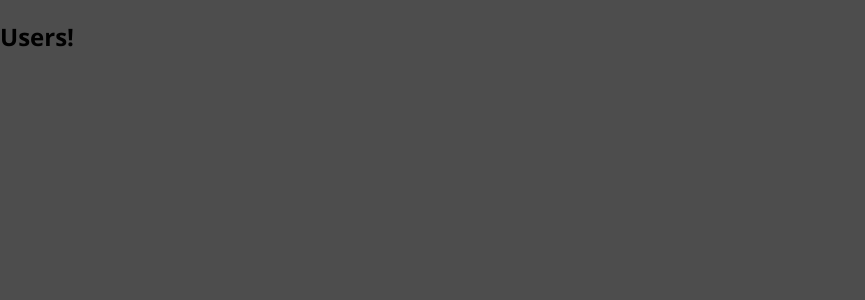
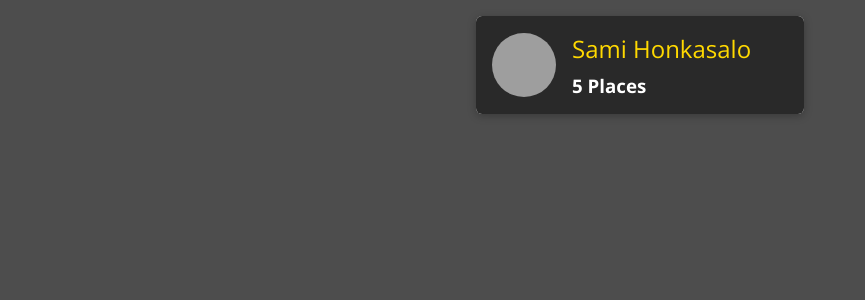
Before and after one commit to SamiHonkasalo/mern-frontend, a React (Create React App) app: page / in a window 1280 px wide. Shown: the top 300 px of the page, without its empty margins (0-865 px from the left). Built offline with nearby package versions, Linux system fonts and the light colour scheme; grey boxes are pictures that could not be loaded.

Commit message:
created card component

```diff
--- /dev/null
+++ b/src/shared/components/UIElements/Avatar.css
@@ -0,0 +1,15 @@
+.avatar {
+  width: 100%;
+  height: 100%;
+  display: flex;
+  justify-content: center;
+  align-items: center;
+}
+
+.avatar img {
+  display: block;
+  border-radius: 50%;
+  width: 100%;
+  height: 100%;
+  object-fit: cover;
+}
--- /dev/null
+++ b/src/shared/components/UIElements/Avatar.tsx
@@ -0,0 +1,21 @@
+import React from 'react';
+
+import './Avatar.css';
+
+interface Props {
+    className?: string;
+    style?: {};
+    image: string;
+    alt: string;
+    width?: string;
+}
+
+const Avatar = (props: Props) => {
+    return (
+        <div className={`avatar ${props.className}`} style={props.style}>
+            <img src={props.image} alt={props.alt} style={{ width: props.width, height: props.width }} />
+        </div>
+    );
+};
+
+export default Avatar;
--- /dev/null
+++ b/src/shared/components/UIElements/Card.css
@@ -0,0 +1,8 @@
+.card {
+  margin: 0;
+  box-shadow: 0 2px 8px rgba(0, 0, 0, 0.26);
+  border-radius: 6px;
+  padding: 1rem;
+  overflow: hidden;
+  background: white;
+}
--- /dev/null
+++ b/src/shared/components/UIElements/Card.tsx
@@ -0,0 +1,19 @@
+import React from 'react';
+
+import './Card.css';
+
+interface Props {
+    className?: string;
+    style?: {};
+    children?: React.ReactNode;
+}
+
+const Card = (props: Props) => {
+    return (
+        <div className={`card ${props.className}`} style={props.style}>
+            {props.children}
+        </div>
+    );
+};
+
+export default Card;
--- /dev/null
+++ b/src/types.d.ts
@@ -0,0 +1,6 @@
+interface User {
+    id: string;
+    image: string;
+    name: string;
+    placeCount: number;
+}
--- /dev/null
+++ b/src/user/components/UserItem.css
@@ -0,0 +1,49 @@
+.user-item {
+    margin: 1rem;
+    width: calc(45% - 2rem);
+    min-width: 17.5rem;
+}
+
+.user-item a {
+    display: flex;
+    align-items: center;
+    width: 100%;
+    height: 100%;
+    text-decoration: none;
+    padding: 1rem;
+    color: white;
+    background: #292929;
+}
+
+.user-item a:hover,
+.user-item a:active {
+    background: #ffd900;
+}
+
+.user-item__content {
+    padding: 0;
+}
+
+.user-item__image {
+    width: 4rem;
+    height: 4rem;
+    margin-right: 1rem;
+}
+
+.user-item__info h2 {
+    font-size: 1.5rem;
+    margin: 0 0 0.5rem 0;
+    font-weight: normal;
+    color: #ffd900;
+}
+
+.user-item:hover h2,
+.user-item:active h2,
+.user-item:hover h3,
+.user-item:active h3 {
+    color: #292929;
+}
+
+.user-item__info h3 {
+    margin: 0;
+}
--- /dev/null
+++ b/src/user/components/UserItem.tsx
@@ -0,0 +1,31 @@
+import React from 'react';
+import Avatar from '../../shared/components/UIElements/Avatar';
+import { Link } from 'react-router-dom';
+import Card from '../../shared/components/UIElements/Card';
+import './UserItem.css';
+
+interface Props {
+    user: User;
+}
+
+const UserItem = ({ user }: Props) => {
+    return (
+        <li className="user-item">
+            <Card className="user-item__content">
+                <Link to={`/${user.id}/places`}>
+                    <div className="user-item__image">
+                        <Avatar image={user.image} alt={user.name} />
+                    </div>
+                    <div className="user-item__info">
+                        <h2>{user.name}</h2>
+                        <h3>
+                            {user.placeCount} {user.placeCount === 1 ? 'Palce' : 'Places'}{' '}
+                        </h3>
+                    </div>
+                </Link>
+            </Card>
+        </li>
+    );
+};
+
+export default UserItem;
--- /dev/null
+++ b/src/user/components/UsersList.css
@@ -0,0 +1,10 @@
+.users-list {
+    list-style: none;
+    margin: 0 auto;
+    padding: 0;
+    width: 90%;
+    max-width: 50rem;
+    display: flex;
+    justify-content: center;
+    flex-wrap: wrap;
+}
--- /dev/null
+++ b/src/user/components/UsersList.tsx
@@ -0,0 +1,27 @@
+import React from 'react';
+import './UsersList.css';
+import UserItem from './UserItem';
+
+interface Props {
+    users: User[];
+}
+
+const UsersList = ({ users }: Props) => {
+    if (users.length === 0) {
+        return (
+            <div className="center">
+                <h2>No users found</h2>
+            </div>
+        );
+    }
+
+    return (
+        <ul className="users-list">
+            {users.map((u) => (
+                <UserItem key={u.id} user={u} />
+            ))}
+        </ul>
+    );
+};
+
+export default UsersList;
--- a/src/user/pages/Users.tsx
+++ b/src/user/pages/Users.tsx
@@ -1,7 +1,17 @@
 import React from 'react';
+import UsersList from '../components/UsersList';
 
 const Users: React.FC = () => {
-    return <h2>Users!</h2>;
+    const USERS: User[] = [
+        {
+            id: 'u1',
+            name: 'Sami Honkasalo',
+            image:
+                'https://images.unsplash.com/photo-1519052537078-e6302a4968d4?ixlib=rb-1.2.1&ixid=eyJhcHBfaWQiOjEyMDd9&auto=format&fit=crop&w=1350&q=80',
+            placeCount: 5,
+        },
+    ];
+    return <UsersList users={USERS} />;
 };
 
 export default Users;
```
